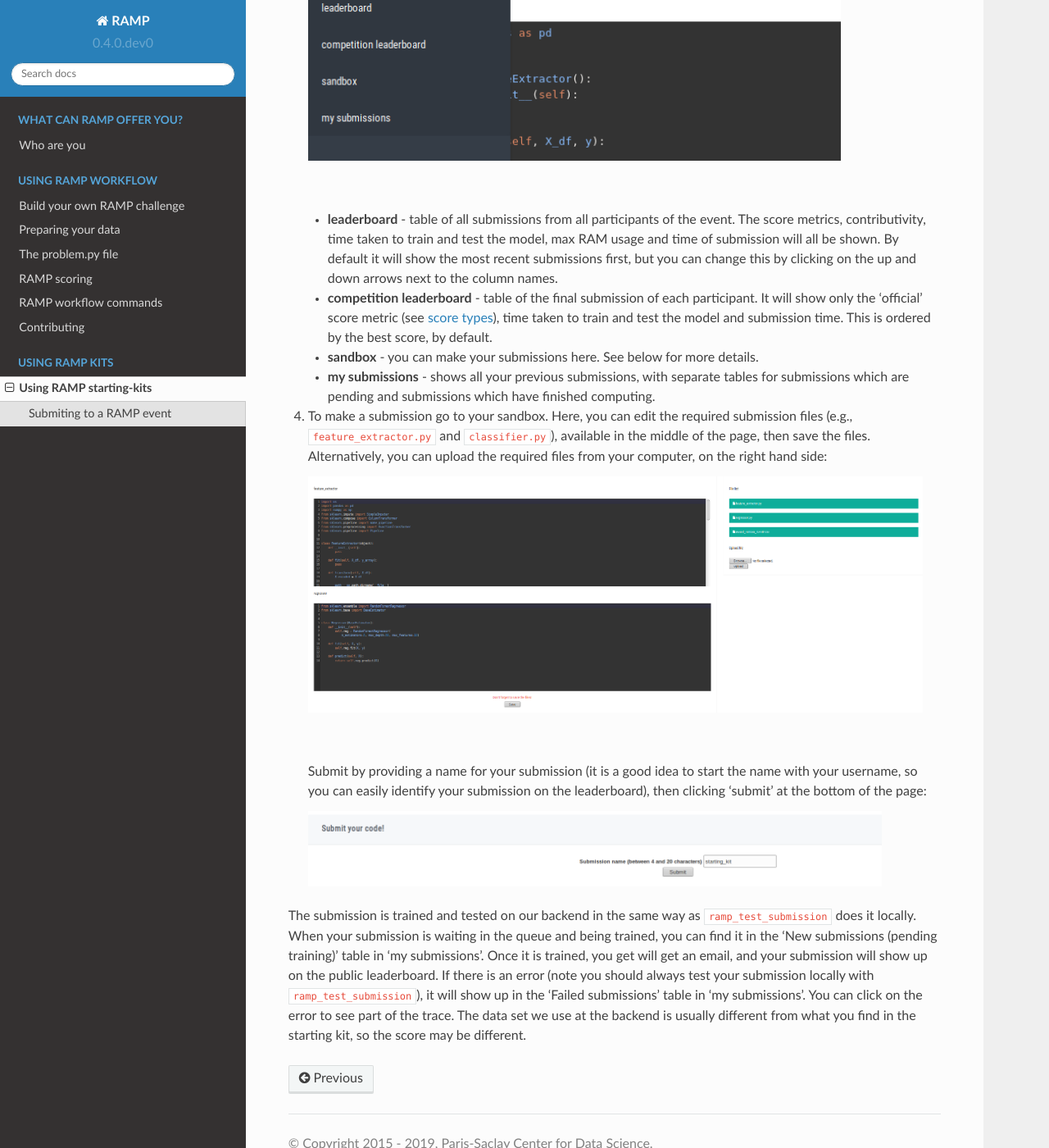
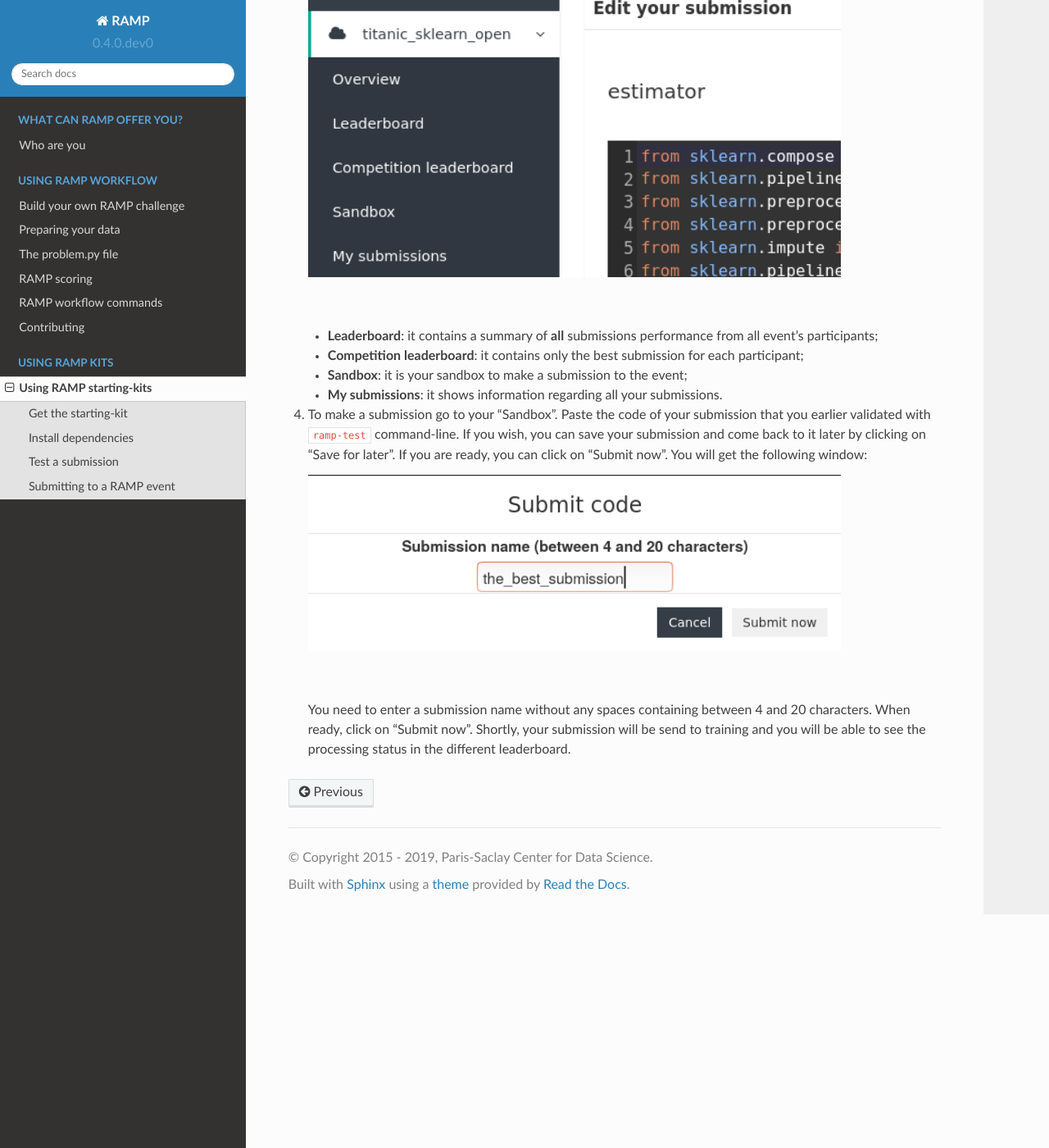
Before and after one commit to paris-saclay-cds/ramp-workflow, a Sphinx documentation site: the page built from doc/using_kits.rst, in a window 1280 px wide and 1400 px high, scrolled down 2692 px. Shown: the whole window at 82% size. Built offline with Sphinx 7.4.7 and the Read the Docs theme 2.0.0, drawn with Linux system fonts in a browser that asks for light colours; formulas are drawn with MathJax 3; the version number is read from the project's files by our own code; some of the changed text lies outside the part shown.

Commit message:
DOC update the section on ramp-kits

```diff
--- a/doc/using_kits.rst
+++ b/doc/using_kits.rst
@@ -3,153 +3,149 @@
 Using RAMP starting-kits
 ########################
 
-To get started working on an existing RAMP challenge:
+Get the starting-kit
+====================
 
-1. Clone the `starting kit`_ for the challenge from GitHub:
+To start working on a specific challenge, you can download the starting-kit
+directly from the event page (i.e. "Download kit" button).
 
-   .. code-block:: bash
+   .. image:: images/ramp_kit_download.png
+    :width: 700
 
-    $ git clone https://github.com/ramp-kits/<ramp_kit_name>.git
-    $ cd <ramp_kit_name>
+   |
 
-   If the starting kit does not include the data (i.e. a ``data/`` folder)
-   you will need to download the data using the ``download_data.py`` file:
+It will provide a zip file providing all the necessary materials. Sometimes,
+each starting-kit comes with specific instructions (e.g. to download extra
+data) which will be available in the `README.md`.
 
-   .. code-block:: bash
+Install dependencies
+====================
 
-    $ python download_data.py
+To run a submission and the notebook you will need the dependencies listed
+in `requirements.txt`. You can install install the dependencies with the
+following command-line:
 
-2. Install dependencies:
+.. code-block:: bash
 
-   * with `conda <https://docs.conda.io/en/latest/miniconda.html>`_ to create
-     a virtual environment with all the required dependencies:
+   $ pip install -U -r requirements.txt
 
-     .. code-block:: bash
+If you are using `conda`, we provide an `environment.yml` file for similar
+usage.
 
-        # to create the environment
-        $ conda env create -f environment.yml
-        # to activate the environment
-        $ source activate <ramp_kit_name>
+Test a submission
+=================
 
-   * with `pip <https://pypi.org/project/pip/>`_:
+The submissions need to be located in the `submissions` folder. For instance
+for `my_submission`, it should be located in `submissions/my_submission`.
 
-     .. code-block:: bash
+To run a specific submission, you can use the `ramp-test` command line:
 
-        $ pip install -r requirements.txt
-        # install ramp-workflow
-        $ pip install https://api.github.com/repos/paris-saclay-cds/ramp-workflow/zipball/master
+.. code-block:: bash
 
-3. Test that the starting kit works:
+   $ ramp-test --submission my_submissions
 
-   .. code-block:: bash
+You can get more information regarding this command line:
 
-    $ ramp_test_submission --quick-test
+.. code-block:: bash
 
-   Alternatively you can test the kit from a Python shell environment using::
+   $ ramp-test --help
 
-    from rampwf.utils.testing import assert_submission
+The output of the `ramp-test` command will be looking like:
 
-    assert_submission()
+.. code-block:: bash
 
-   See the ``assert_submission()`` `source code
-   <https://github.com/paris-saclay-cds/ramp-workflow/blob/master/rampwf/utils/testing.py#L63>`_
-   for more details.
+   Testing Iris classification
+   Reading train and test files from ./data ...
+   Reading cv ...
+   Training submissions/starting_kit ...
+   CV fold 0
+      score   acc  error   nll  f1_70      time
+      train  0.58   0.42  1.17   0.33  0.175953
+      valid  0.65   0.35  0.52   0.33  0.001978
+      test   0.71   0.29  0.80   0.67  0.001837
+   CV fold 1
+      score   acc  error   nll  f1_70      time
+      train  0.63   0.37  0.78   0.67  0.011339
+      valid  0.65   0.35  0.66   0.67  0.002846
+      test   0.54   0.46  0.72   0.33  0.003474
+   ----------------------------
+   Mean CV scores
+   ----------------------------
+      score           acc         error           nll        f1_70        time
+      train  0.61 ± 0.026  0.39 ± 0.026  0.98 ± 0.197  0.5 ± 0.167  0.1 ± 0.08
+      valid    0.65 ± 0.0    0.35 ± 0.0  0.59 ± 0.069  0.5 ± 0.167   0.0 ± 0.0
+      test   0.62 ± 0.083  0.38 ± 0.083  0.76 ± 0.041  0.5 ± 0.167   0.0 ± 0.0
+   ----------------------------
+   Bagged scores
+   ----------------------------
+      score   acc  error   nll  f1_70
+      valid  0.65   0.35  0.59   0.33
+      test   0.71   0.29  0.66   0.33
 
 Now you are ready to write your own solution for the prediction problem. It is
 useful to read the starting kit notebook which will introduce the problem,
 provide some data analysis and visualisation and walk you through a simple
 example solution. There will also be at least one example submission in
-``submissions/``, which show you which files are required for each submission,
+`submissions/`, which show you which files are required for each submission,
 how they need to be named and how each file should be structured.
 
-Submiting to a RAMP event
-=========================
+Submitting to a RAMP event
+==========================
 
 To submit your solution to `RAMP studio`_:
 
 1. Log in at `RAMP studio`_. If it is your first time, you will need to first
    register.
-2. Find an open event for your RAMP challenge. Events for RAMP challenges
-   can be found underneath the challenge title:
 
-   .. image:: images/ramp_event.png
+2. For a given challenge, go to the event to which you want to participate.
+   If you did not join the event yet, you will need to click on "Join event".
+
+   .. image:: images/ramp_join_event.png
+      :width: 700
+
+   For most of the events, your registration needs to be validated by an event
+   administrator. During this transition, you see the status
+   "Waiting approval...".
+
+   .. image:: images/ramp_waiting_approval.png
+      :width: 700
+
+   Once you are approved, you will see the status "Event joined".
+
+   .. image:: images/ramp_event_joined.png
     :width: 700
 
    |
 
-   To sign up for an event, click on the open event (*not* on the challenge).
-   This should take you to a page with the challenge and event as the title.
-   Click on the yellow 'Sign up' button to sign up for this event:
-
-   |
-
-   .. image:: images/ramp_signup.png
-    :width: 500
-
-Note that registering for RAMP studio and signing up for events are controlled
-by RAMP administrators, so there can be a delay between asking to sign up and
-being able to submit.
-
-If you cannot find an open event for the challenge you are interested in,
-you can request a new event by clicking on 'Click here if you would like to
-use this problem for teaching', on the welcome page of the challenge. Note
-you need to click on the RAMP challenge and not an event of the challenge to
-find this button.
-
-.. image:: images/ramp_newevent.png
-    :width: 700
-
 3. Once your sign up as been approved you will have access to a number of
-   menu options on the right hand side:
+   menu options on the left-hand side:
 
    .. image:: images/ramp_sidebar.png
     :width: 650
 
    |
 
-   * **leaderboard** - table of all submissions from all participants of the
-     event. The score metrics, contributivity, time taken to train and test
-     the model, max RAM usage and time of submission will all be shown. By
-     default it will show the most recent submissions first, but you can change
-     this by clicking on the up and down arrows next to the column names.
-   * **competition leaderboard** - table of the final submission of each
-     participant. It will show only the 'official' score metric
-     (see :ref:`score types <score-types>`), time taken to train and test the
-     model and submission time. This is ordered by the best score, by default.
-   * **sandbox** - you can make your submissions here. See below for more
-     details.
-   * **my submissions** - shows all your previous submissions, with separate
-     tables for submissions which are pending and submissions which have
-     finished computing.
+   * **Leaderboard**: it contains a summary of **all** submissions performance
+     from all event's participants;
+   * **Competition leaderboard**: it contains only the best submission for each
+     participant;
+   * **Sandbox**: it is your sandbox to make a submission to the event;
+   * **My submissions**: it shows information regarding all your submissions.
 
-4. To make a submission go to your sandbox. Here, you can edit the
-   required submission files (e.g., ``feature_extractor.py`` and
-   ``classifier.py``), available in the middle of the page, then save
-   the files. Alternatively, you can upload the required files from
-   your computer, on the right hand side:
+4. To make a submission go to your "Sandbox". Paste the code of your submission
+   that you earlier validated with `ramp-test` command-line. If you wish, you
+   can save your submission and come back to it later by clicking on
+   "Save for later". If you are ready, you can click on "Submit now". You will
+   get the following window:
 
-   .. image:: images/ramp_sandbox1.png
-    :width: 750
+   .. image:: images/ramp_sandbox_submission.png
+    :width: 650
 
    |
 
-   Submit by providing a name for your submission (it is a good idea to start
-   the name with your username, so you can easily identify your submission on
-   the leaderboard), then clicking 'submit' at the bottom of the page:
+   You need to enter a submission name without any spaces containing between
+   4 and 20 characters. When ready, click on "Submit now".
+   Shortly, your submission will be send to training and you will be able to
+   see the processing status in the different leaderboard.
 
-   .. image:: images/ramp_sandbox2.png
-    :width: 700
-
-The submission is trained and tested on our backend in the same way as
-``ramp_test_submission`` does it locally. When your submission is waiting in
-the queue and being trained, you can find it in the
-'New submissions (pending training)' table in 'my submissions'. Once it is
-trained, you get will get an email, and your submission will show up on the
-public leaderboard. If there is an error (note you should always test your
-submission locally with ``ramp_test_submission``), it will show up in the
-'Failed submissions' table in 'my submissions'. You can click on the error to
-see part of the trace. The data set we use at the backend is usually different
-from what you find in the starting kit, so the score may be different.
-
-.. _starting kit: https://github.com/ramp-kits
-.. _RAMP studio: http://www.ramp.studio
+.. _RAMP studio: https://www.ramp.studio
```
Also changed, not shown: doc/images/ramp_event_joined.png (added), doc/images/ramp_join_event.png (added), doc/images/ramp_kit_download.png (added), doc/images/ramp_sandbox_submission.png (added), doc/images/ramp_sidebar.png, doc/images/ramp_waiting_approval.png (added).
